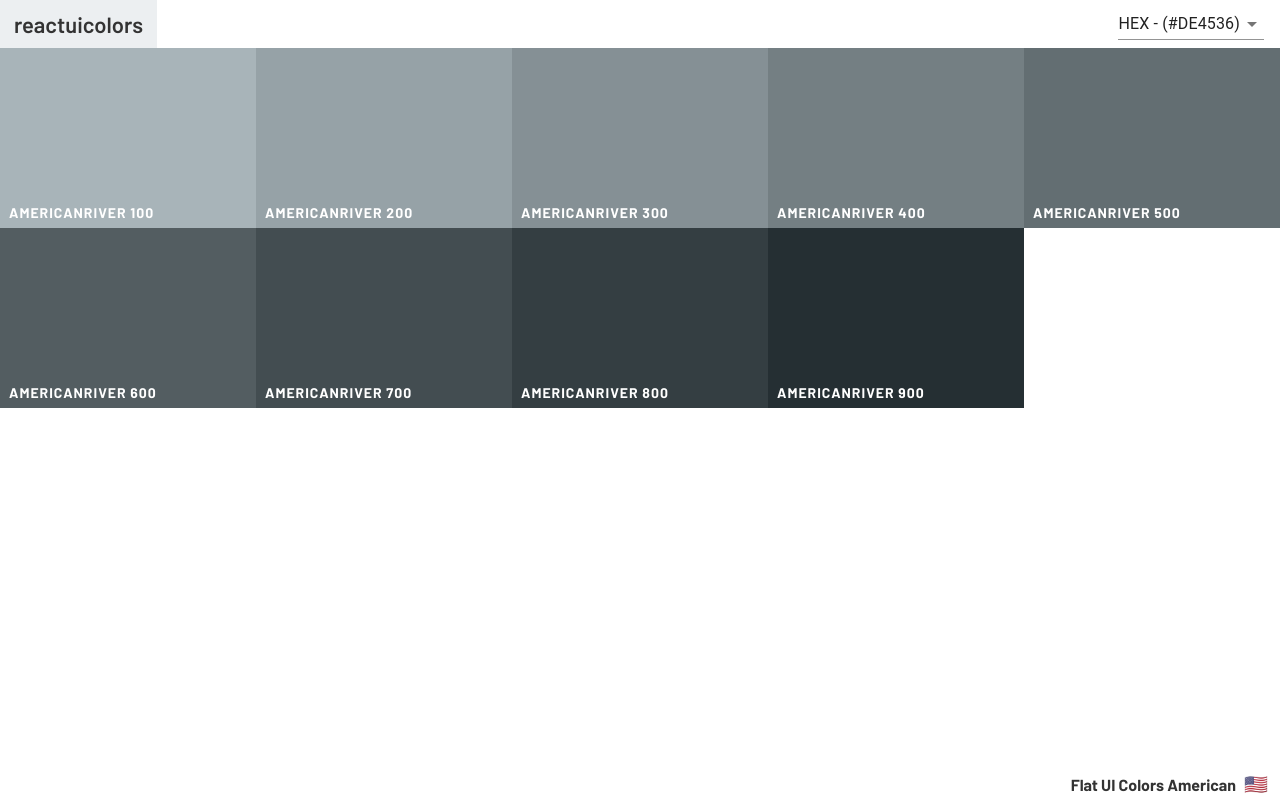
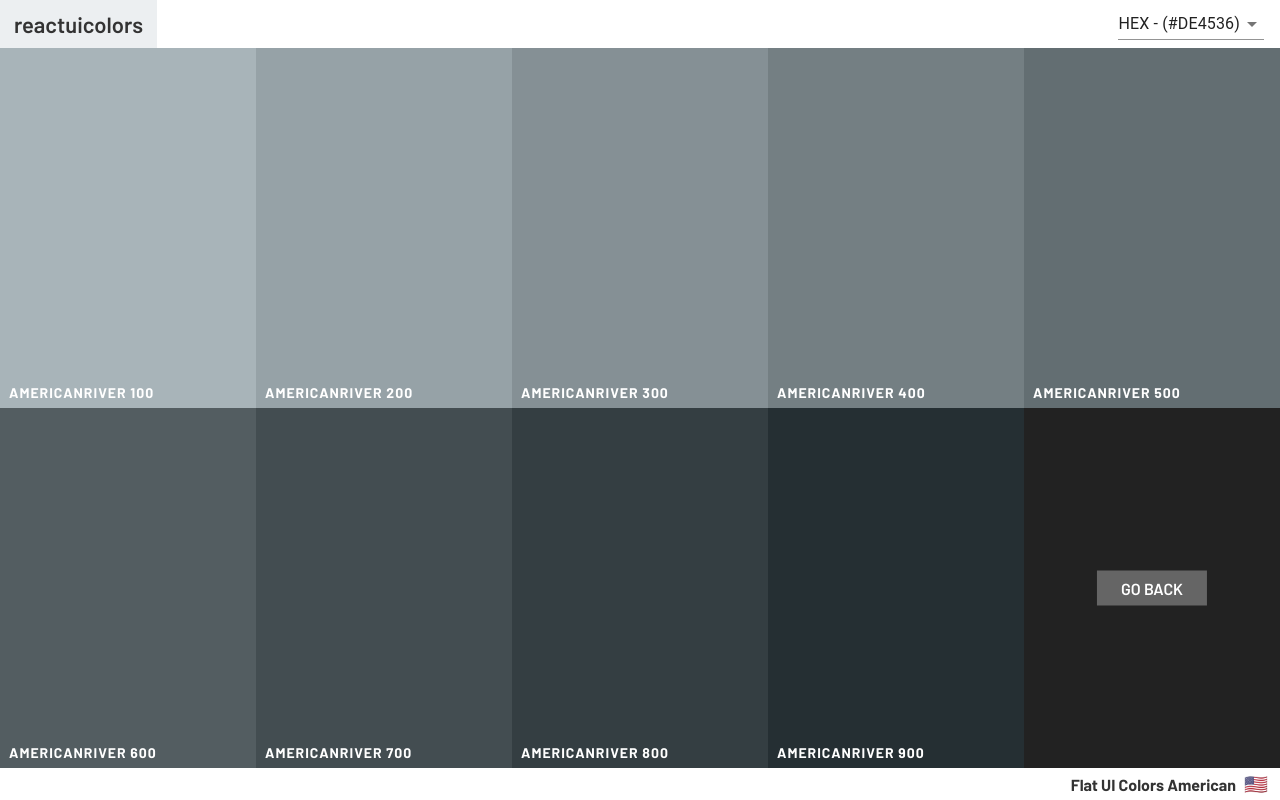
Before and after one commit to abubakrmuhammad/react-ui-colors, a React (Create React App) app: page /palette/flat-ui-colors-american/americanriver in a window 1280 px wide. Built offline with nearby package versions, Linux system fonts and the light colour scheme.

Commit message:
Added Back Link

```diff
--- a/src/components/ColorPalette.js
+++ b/src/components/ColorPalette.js
@@ -1,4 +1,5 @@
 import React, { Component } from 'react';
+import { Link } from 'react-router-dom';
 import Navbar from './Navbar';
 import ColorBox from './ColorBox';
 import PaletteFooter from './PaletteFooter';
@@ -38,16 +39,30 @@ class ColorPalette extends Component {
 
   render() {
     const { colorFormat, showOverlay } = this.state;
-    const { paletteName, emoji } = this.props.palette;
+    const { paletteName, emoji, id: paletteId } = this.props.palette;
 
     const colorBoxes = this._shades.map(color => (
       <ColorBox key={color.name} name={color.name} color={color[colorFormat]} />
     ));
 
     return (
-      <div className='Palette'>
+      <div className='ColorPalette Palette'>
         <Navbar format={colorFormat} changeFormat={this.changeFormat} />
-        <section className='Palette__colors'>{colorBoxes}</section>
+        <section className='Palette__colors'>
+          {colorBoxes}
+          <div
+            style={{ backgroundColor: '#222', cursor: 'default' }}
+            className='ColorBox'
+          >
+            <Link
+              to={`/palette/${paletteId}`}
+              className='ColorBox__copy'
+              style={{ opacity: '1', visibility: 'visible' }}
+            >
+              Go Back
+            </Link>
+          </div>
+        </section>
         <Overlay
           visible={showOverlay}
           title={`Color Format Changed!`}
--- a/src/style/_ColorBox.scss
+++ b/src/style/_ColorBox.scss
@@ -10,6 +10,8 @@
     border: none;
     text-transform: uppercase;
     cursor: pointer;
+    font-family: inherit;
+    font-weight: 600;
   }
 
   &__copy {
@@ -22,6 +24,7 @@
     font-size: 1rem;
     text-align: center;
     visibility: hidden;
+    text-decoration: none;
     opacity: 0;
     transition: all 0.3s;
   }
--- a/src/style/_Palette.scss
+++ b/src/style/_Palette.scss
@@ -28,3 +28,9 @@
     }
   }
 }
+
+.ColorPalette {
+  .Palette__colors {
+    grid-template-rows: repeat(2, 1fr);
+  }
+}
```
